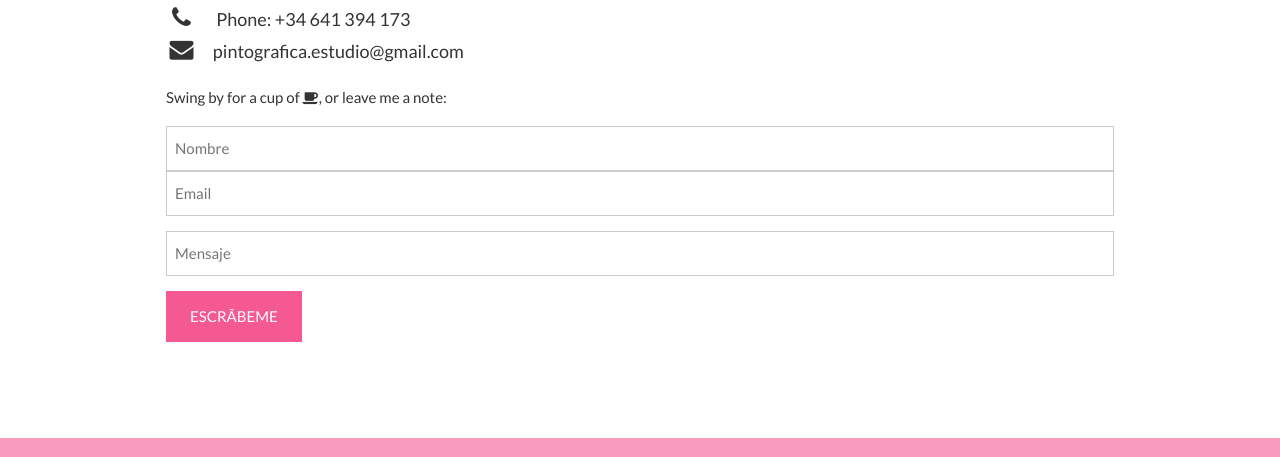
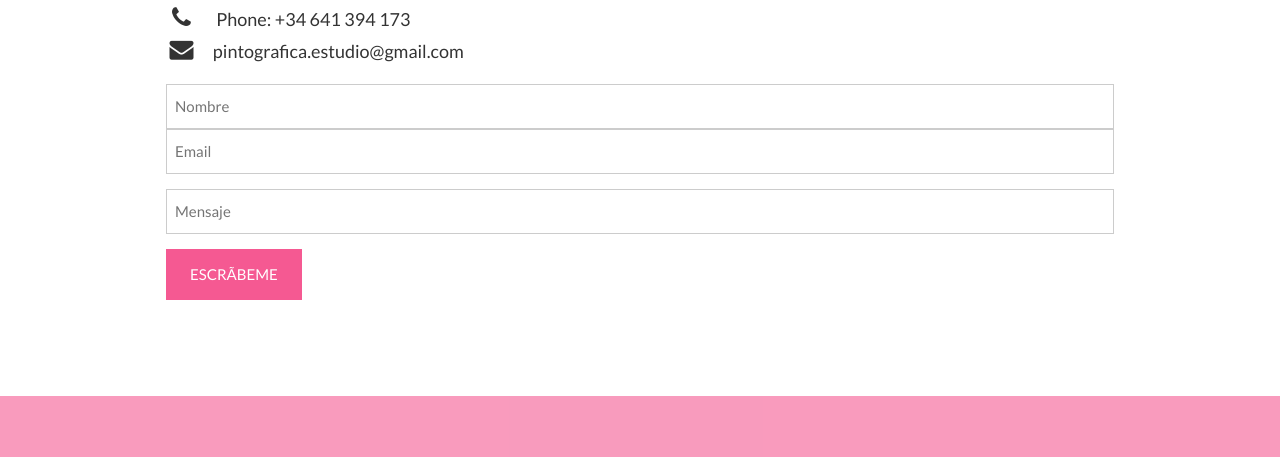
Before and after one commit to pintografica/blog, a plain HTML site: page index.html in a window 1280 px wide. Shown: the part 10346-10803 px from the top of the page. Drawn offline with nearby package versions, Linux system fonts and the light colour scheme.

Commit message:
Eliminado elementos

```diff
--- a/index.html
+++ b/index.html
@@ -278,8 +278,6 @@
                                     </li>
                                 </ul>
 
-                                <p>Swing by for a cup of <i class="fa fa-coffee"></i>, or leave me a note:</p>
-
                                 <form action="/action_page.php" target="_blank">
                                     <div class="w3-grid" style="grid-template-columns: repeat(auto-fit, minmax(200px, 1fr)); gap: 8px">
                                         <input class="w3-input w3-border" type="text" placeholder="Nombre" required name="Name" />
```
